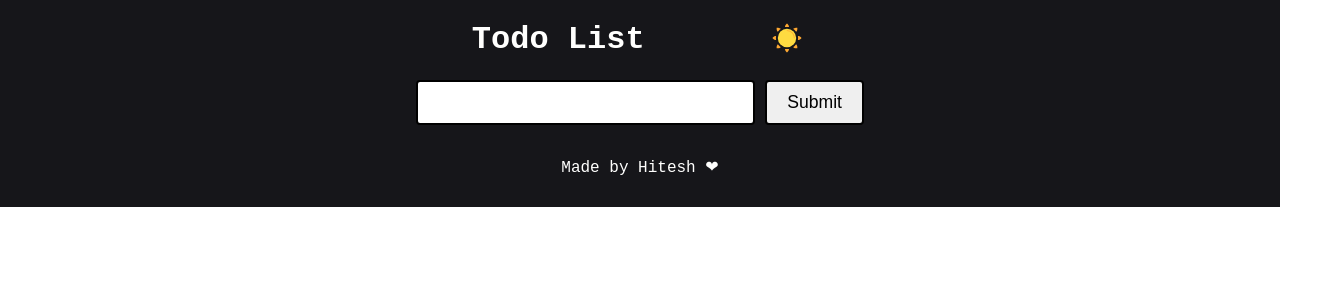
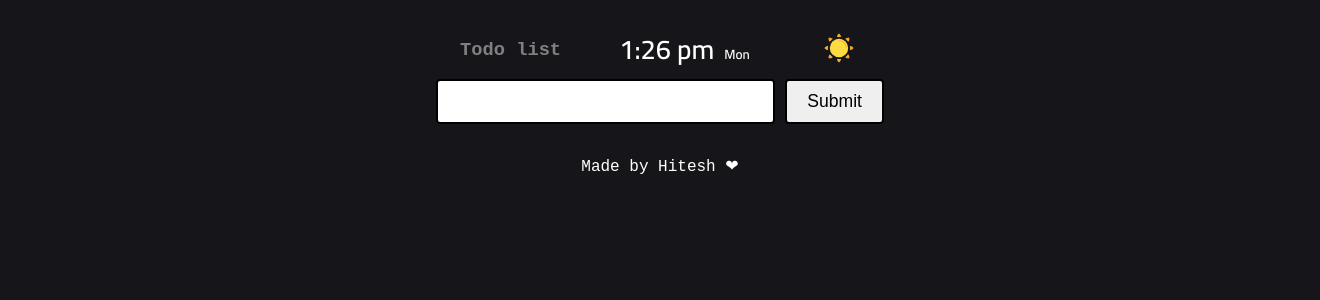
Before and after one commit to hiteshcodes/react-todo-list, a React (Create React App) app: page / in a window 1280 px wide. Shown: the top 300 px of the page, 1320 px wide, since content can reach past the window. Built offline with nearby package versions, Linux system fonts and the light colour scheme.

Commit message:
added date

```diff
--- a/src/Form.js
+++ b/src/Form.js
@@ -1,6 +1,7 @@
 import React from "react";
 import darkModeButton from "./icons/night.svg";
 import lightModeButton from "./icons/sun.svg";
+import Time from "./Time";
 
 const Form = ({
   handleInput,
@@ -13,7 +14,8 @@ const Form = ({
   return (
     <form onSubmit={handleSubmit} className="form">
       <div className="header">
-        <h1 className="">Todo List</h1>
+        <h3>Todo list</h3>
+        <Time />
         <button className="darkModeButton">
           {isDarkMode ? (
             <img
--- /dev/null
+++ b/src/Time.js
@@ -0,0 +1,37 @@
+import React, { useState } from "react";
+
+const Time = () => {
+  const [time, setTime] = useState("");
+  const [day, setDay] = useState("");
+  const date = new Date();
+  var hours = date.getHours();
+  var minutes = date.getMinutes();
+  var ampm = hours >= 12 ? "pm" : "am";
+  hours = hours % 12;
+  hours = hours ? hours : 12; // the hour '0' should be '12'
+  minutes = minutes < 10 ? "0" + minutes : minutes;
+  var strTime = hours + ":" + minutes + " " + ampm;
+  // get curr days
+  var weekday = new Array(7);
+  weekday[0] = "Sun";
+  weekday[1] = "Mon";
+  weekday[2] = "Tue";
+  weekday[3] = "Wed";
+  weekday[4] = "Thur";
+  weekday[5] = "Fri";
+  weekday[6] = "Sat";
+
+  var n = weekday[date.getDay()];
+  setInterval(() => {
+    setTime(strTime);
+    setDay(n);
+  }, 1000);
+  return (
+    <div className="time">
+      <span> {time}</span>
+      <small style={{ margin: "auto 10px" }}>{day}</small>
+    </div>
+  );
+};
+
+export default Time;
--- a/src/index.css
+++ b/src/index.css
@@ -1,3 +1,4 @@
+@import url("https://fonts.googleapis.com/css2?family=Cairo:wght@600&display=swap");
 body {
   margin: 0;
   font-family: -apple-system, BlinkMacSystemFont, "Segoe UI", "Roboto", "Oxygen",
@@ -11,14 +12,18 @@ body {
   --dark-color: #fffffe;
   --dark-secondary-bg: #b8b9b9;
 }
+h3 {
+  color: grey;
+}
 .app-dark {
   background-color: var(--dark-bg);
   color: var(--dark-color);
   width: 100%;
-  min-height: 100px;
+  min-height: 100vh;
 }
 .app-dark,
 .app-light {
+  padding: 20px;
   transition: 0.8s ease;
 }
 .todo-list-dark > ul > li {
@@ -37,6 +42,12 @@ body {
 }
 .home {
   margin: auto;
+}
+.time {
+  font-family: "Cairo", sans-serif;
+}
+.time > span {
+  font-size: 1.7rem;
 }
 .form-main {
   display: flex;
@@ -58,7 +69,7 @@ body {
   display: flex;
   justify-content: space-around;
   align-items: center;
-  padding: 0px 20px;
+  padding: auto 20px;
   width: 458px;
   margin: auto;
 }
```
